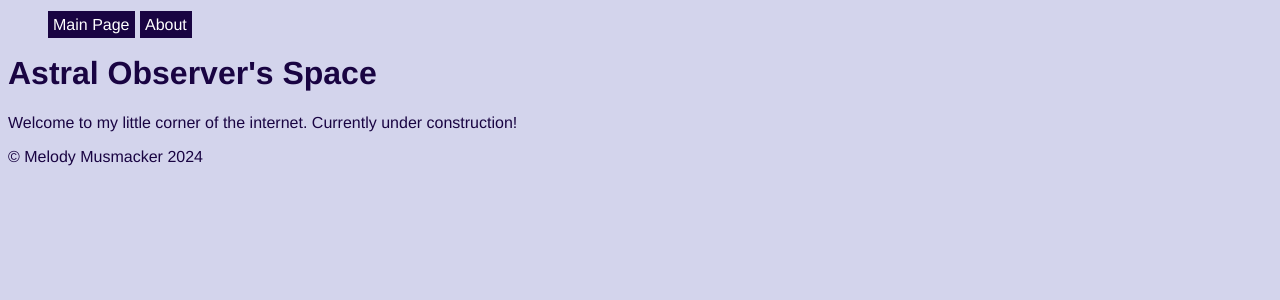
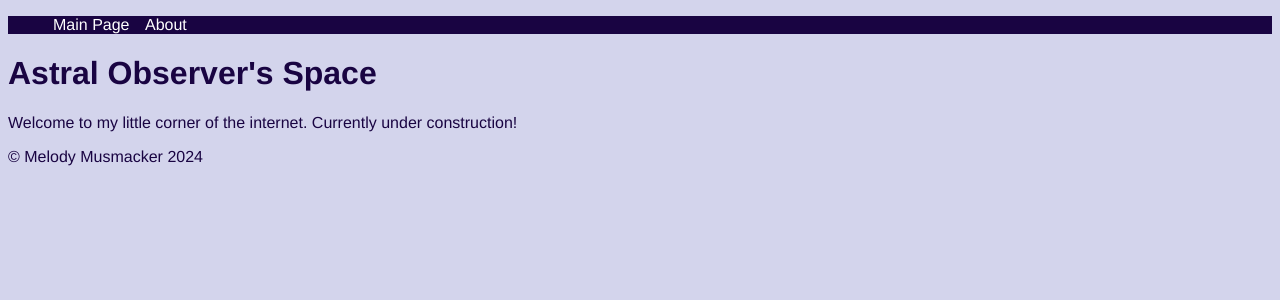
Before and after one commit to AstralObserver/AstralObserver.github.io, a Jekyll site: the page built from index.md, in a window 1280 px wide. Shown: the top 300 px of the page. Built offline with Jekyll 4.4.1, drawn with Linux system fonts in a browser that asks for light colours.

```diff
--- a/assets/css/main.scss
+++ b/assets/css/main.scss
@@ -13,17 +13,18 @@
 }
 
 nav{
+    background: $font-color;
     ul{
         list-style: none;
     }
     li{
             display: inline-block;
-            margin-right: 1px
+            margin-right: 1px;
     }
     a{
         color: white;
-        background: $font-color;
         text-decoration: none;
-        padding: 5px
+        padding: 5px;
+        border: black;
     }
 }
```
